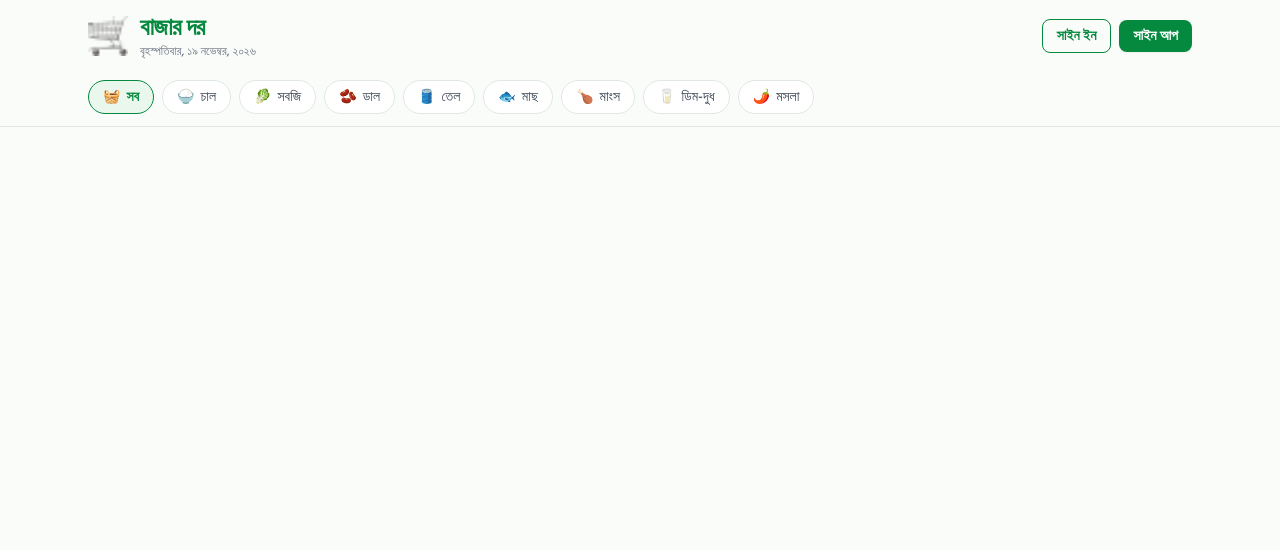
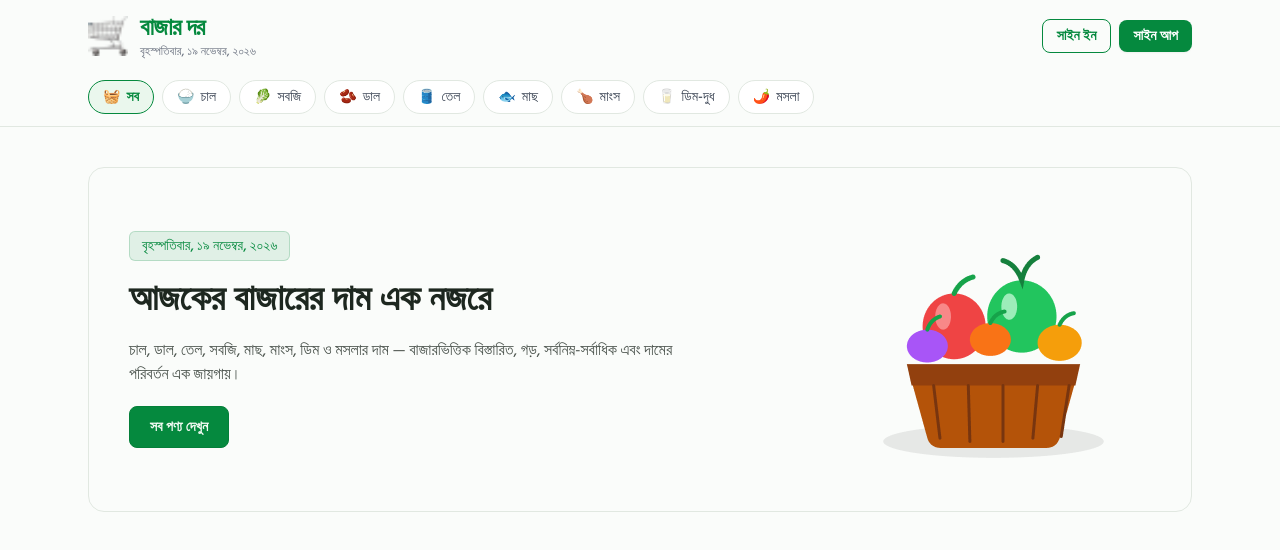
Before and after one commit to fahim-azad/b14-a7-bazar-dor, a Next.js app: page / in a window 1280 px wide. Shown: the top 550 px of the page. Built offline with nearby package versions, Linux system fonts and the light colour scheme; no server answers.

Commit message:
feat: part 4 - hero banner section matching exact figma design and smooth marquee tuning

```diff
--- a/app/globals.css
+++ b/app/globals.css
@@ -29,7 +29,7 @@ body {
 .animate-marquee {
   display: flex;
   width: max-content;
-  animation: marquee 35s linear infinite;
+  animation: marquee 75s linear infinite;
 }
 
 .animate-marquee:hover {
--- a/app/page.tsx
+++ b/app/page.tsx
@@ -1,7 +1,15 @@
+import Hero from "@/components/Hero";
+
 export default function Home() {
   return (
     <main className="max-w-6xl mx-auto px-4 sm:px-6 py-4">
-      {/* Content will be added here in upcoming parts */}
+      {/* Hero Section */}
+      <Hero />
+
+      {/* Anchor Target for Hero CTA */}
+      <div id="সব-পণ্য" className="scroll-mt-24 pt-4">
+        {/* Product sections will be rendered here in Parts 5, 6, 7, 8 */}
+      </div>
     </main>
   );
 }
--- /dev/null
+++ b/components/Hero.tsx
@@ -0,0 +1,62 @@
+"use client";
+
+import React, { useEffect, useState } from "react";
+import Image from "next/image";
+import Link from "next/link";
+import { getBanglaDate } from "@/lib/utils";
+
+export default function Hero() {
+  const [banglaDate, setBanglaDate] = useState("");
+
+  useEffect(() => {
+    setBanglaDate(getBanglaDate());
+  }, []);
+
+  return (
+    <section className="w-full bg-[#fafcfa] border border-[#e1e8e1] rounded-2xl p-6 sm:p-8 lg:p-10 my-6 shadow-xs">
+      <div className="grid grid-cols-1 lg:grid-cols-12 gap-8 items-center">
+        {/* Left Column: Stack matching Figma */}
+        <div className="lg:col-span-8 flex flex-col items-start gap-3 sm:gap-4">
+          {/* Eyebrow: Text Block with 10% primary green fill */}
+          <div className="inline-flex items-center px-3 py-1 rounded-md text-sm font-medium text-[#05893e] bg-[#05893e]/10 border border-[#05893e]/20">
+            {banglaDate || "মঙ্গলবার, ৬ অক্টোবর, ২০২৬"}
+          </div>
+
+          {/* Heading: 36px Bold */}
+          <h1 className="text-2xl sm:text-[34px] lg:text-[36px] font-bold text-[#1d271f] leading-tight">
+            আজকের বাজারের দাম এক নজরে
+          </h1>
+
+          {/* Subtitle: 16px Regular */}
+          <p className="text-[15px] sm:text-base font-normal text-[#1d271f]/80 leading-relaxed max-w-xl">
+            চাল, ডাল, তেল, সবজি, মাছ, মাংস, ডিম ও মসলার দাম — বাজারভিত্তিক বিস্তারিত, গড়, সর্বনিম্ন-সর্বাধিক এবং দামের পরিবর্তন এক জায়গায়।
+          </p>
+
+          {/* Button / Primary: 14px SemiBold */}
+          <div className="pt-1">
+            <Link
+              href="#সব-পণ্য"
+              className="inline-flex items-center justify-center px-5 py-2.5 rounded-lg text-sm font-semibold bg-[#05893e] hover:bg-[#047f39] text-[#f3fbf4] border border-[#047f39] shadow-xs transition"
+            >
+              সব পণ্য দেখুন
+            </Link>
+          </div>
+        </div>
+
+        {/* Right Column: bazar-hero image */}
+        <div className="lg:col-span-4 flex justify-center lg:justify-end items-center">
+          <div className="relative w-full max-w-[315px] flex items-center justify-center">
+            <Image
+              src="/bazar-hero.png"
+              alt="বাজার দর"
+              width={315}
+              height={263}
+              className="object-contain"
+              priority
+            />
+          </div>
+        </div>
+      </div>
+    </section>
+  );
+}
```
